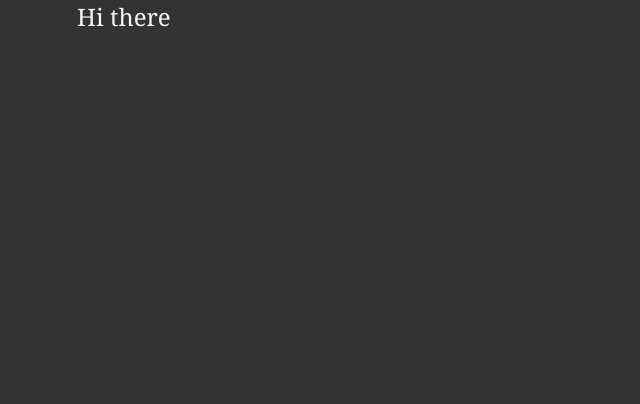
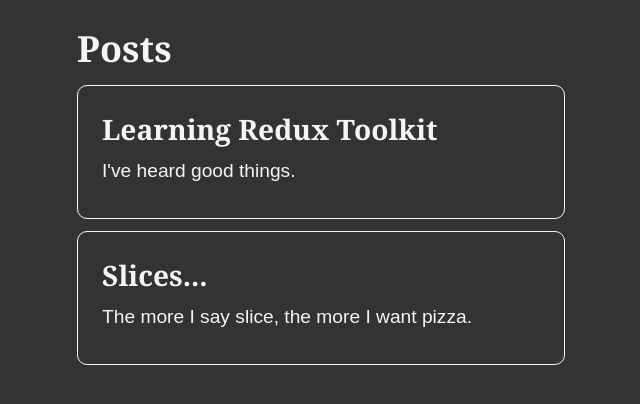
Before and after one commit to Springhawk27/redux-toolkit-thunk-blogpost, a React (Create React App) app: page / in a window 1280 px wide. Shown: the top 404 px of the page, without its empty margins (313-953 px from the left). Built offline with nearby package versions, Linux system fonts and the light colour scheme.

Commit message:
post component implemented with redux

```diff
--- a/src/App.js
+++ b/src/App.js
@@ -1,9 +1,10 @@
+import PostsList from "./features/posts/PostsList";
 
 
 function App() {
   return (
     <main className="App">
-      Hi there
+      <PostsList></PostsList>
     </main>
   );
 }
--- a/src/app/store.js
+++ b/src/app/store.js
@@ -1,7 +1,8 @@
 import { configureStore } from "@reduxjs/toolkit";
+import postReducers from '../features/posts/postsSlice';
 
 export const store = configureStore({
     reducer: {
-
+        posts: postReducers,
     }
 })
--- /dev/null
+++ b/src/features/posts/PostsList.js
@@ -0,0 +1,24 @@
+import React from 'react';
+import { useSelector } from 'react-redux';
+import { selectAllPosts } from './postsSlice';
+
+const PostsList = () => {
+    // const posts = useSelector(state => state.posts);
+    const posts = useSelector(selectAllPosts);
+
+    const renderedPosts = posts.map(post => (
+        <article key={post.id}>
+            <h3>{post.title}</h3>
+            <p>{post.content.substring(0, 100)}</p>
+
+        </article>
+    ))
+    return (
+        <section>
+            <h2>Posts</h2>
+            {renderedPosts}
+        </section>
+    );
+};
+
+export default PostsList;
--- /dev/null
+++ b/src/features/posts/postsSlice.js
@@ -0,0 +1,26 @@
+import { createSlice } from "@reduxjs/toolkit"
+
+const initialState = [
+    {
+        id: '1',
+        title: 'Learning Redux Toolkit',
+        content: "I've heard good things.",
+    },
+    {
+        id: '2',
+        title: 'Slices...',
+        content: "The more I say slice, the more I want pizza.",
+    }
+];
+
+const postSlice = createSlice({
+    name: 'posts',
+    initialState,
+    reducers: {
+
+    },
+});
+
+export const selectAllPosts = (state) => state.posts;
+
+export default postSlice.reducer;
```
